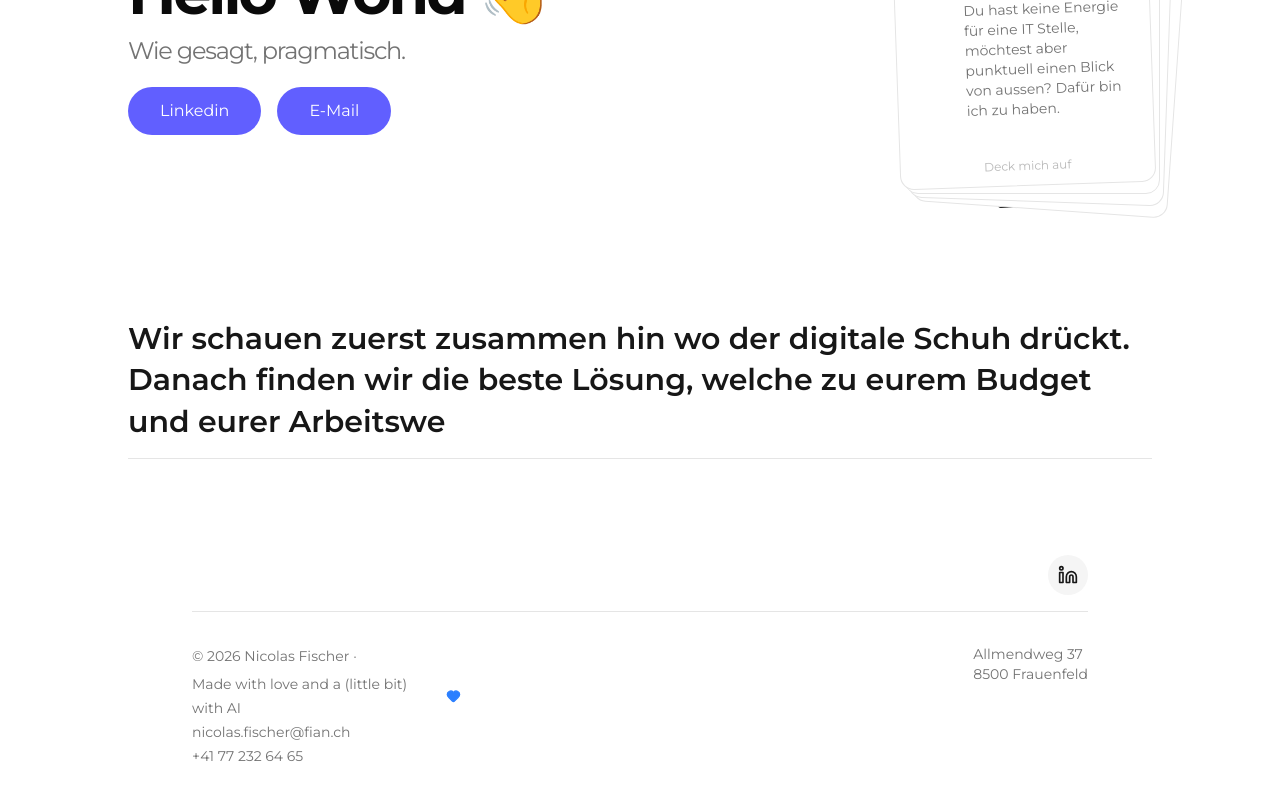
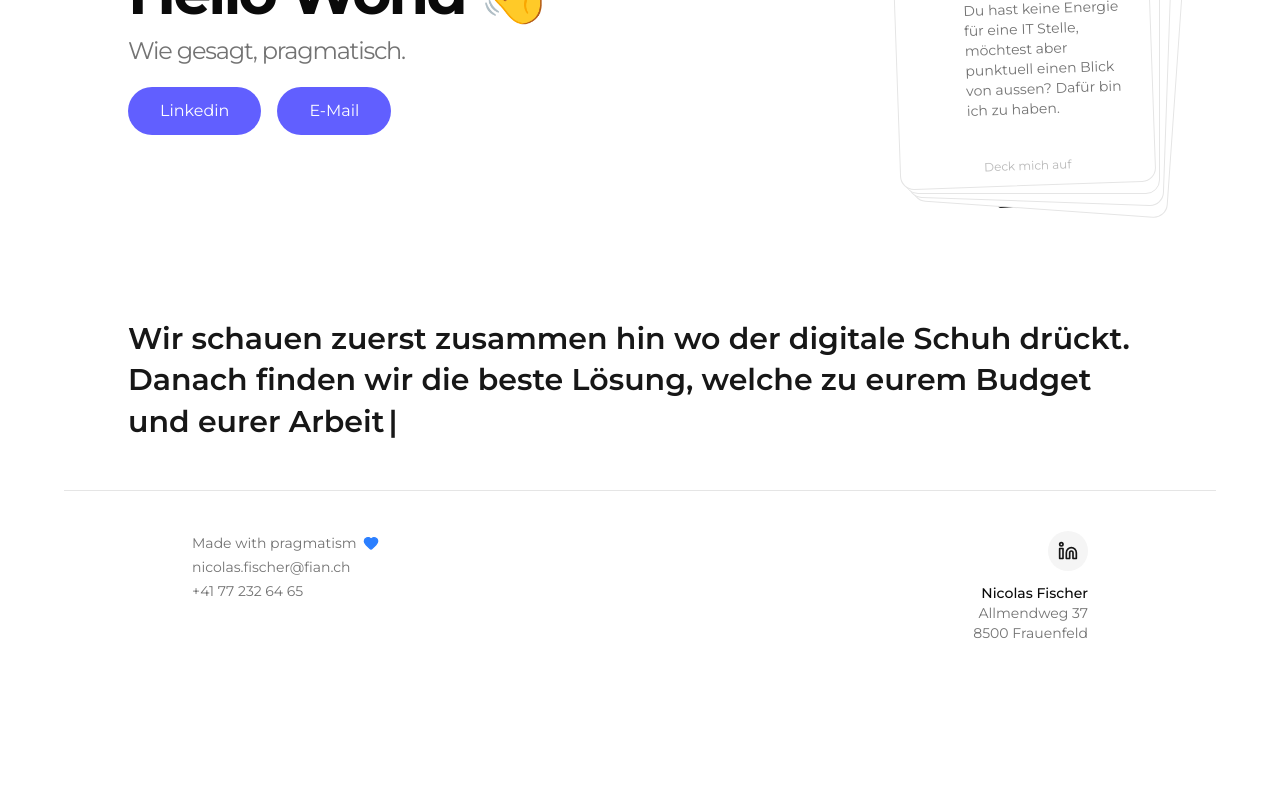
Before and after one commit to mrfischer621/nicolas-landingpage, a Next.js app: page / in a window 1280 px wide. Shown: the part 236-1036 px from the top of the page. After the commit the page ends 967 px from the top, so only its background shows below. Built offline with nearby package versions, Linux system fonts and the light colour scheme.

Commit message:
refactor: footer layout and content cleanup

```diff
--- a/components/ui/footer.tsx
+++ b/components/ui/footer.tsx
@@ -2,17 +2,38 @@ import { Heart } from "lucide-react"
 
 export function Footer() {
   return (
-    <footer className="pb-6 pt-16 lg:pb-8 lg:pt-24 border-t border-border">
-      <div className="px-6 sm:px-10 lg:px-16 max-w-5xl mx-auto">
+    <footer className="w-full border-t border-border mt-8">
+      <div className="w-full max-w-5xl mx-auto px-6 sm:px-10 lg:px-16 py-10">
 
-        {/* Top row: LinkedIn only */}
-        <div className="md:flex md:items-start md:justify-end">
+        {/* Top row: left empty, right: Name + LinkedIn */}
+        <div className="flex justify-between items-start">
+
+          {/* Left: contact + tagline */}
+          <div className="text-sm leading-6 text-muted-foreground">
+            <div className="flex items-center gap-1.5 flex-wrap">
+              <span>Made with pragmatism</span>
+              <Heart className="h-4 w-4 fill-blue-500 text-blue-500 shrink-0" />
+            </div>
+            <div>
+              <a href="mailto:nicolas.fischer@fian.ch" className="hover:text-foreground transition-colors">
+                nicolas.fischer@fian.ch
+              </a>
+            </div>
+            <div>
+              <a href="tel:+41772326465" className="hover:text-foreground transition-colors">
+                +41 77 232 64 65
+              </a>
+            </div>
+          </div>
+
+          {/* Right: Name + Address + LinkedIn */}
+          <div className="flex flex-col items-end gap-3 text-sm text-muted-foreground">
             <a
               href="https://www.linkedin.com/in/nicolas-fischer-756589197"
               target="_blank"
               rel="noopener noreferrer"
               aria-label="LinkedIn"
-            className="inline-flex items-center justify-center h-10 w-10 rounded-full bg-secondary text-secondary-foreground hover:bg-secondary/80 transition-colors mt-6 md:mt-0"
+              className="inline-flex items-center justify-center h-10 w-10 rounded-full bg-secondary text-secondary-foreground hover:bg-secondary/80 transition-colors"
             >
               <svg
                 xmlns="http://www.w3.org/2000/svg"
@@ -30,38 +51,10 @@ export function Footer() {
                 <circle cx="4" cy="4" r="2" />
               </svg>
             </a>
-        </div>
-
-        {/* Divider + bottom */}
-        <div className="border-t mt-6 pt-6 md:mt-4 md:pt-8 lg:grid lg:grid-cols-10">
-
-          {/* Address */}
-          <div className="lg:col-[4/11] lg:flex lg:justify-end mb-6 lg:mb-0">
-            <div className="text-sm text-muted-foreground">
+            <div className="text-right">
+              <p className="font-medium text-foreground">Nicolas Fischer</p>
               <p>Allmendweg 37</p>
               <p>8500 Frauenfeld</p>
-            </div>
-          </div>
-
-          {/* Copyright + contact */}
-          <div className="text-sm leading-6 text-muted-foreground lg:row-[1/3] lg:col-[1/4]">
-            <div className="flex items-center gap-1 flex-wrap">
-              <span>© 2026 Nicolas Fischer</span>
-              <span>·</span>
-              <span className="flex items-center gap-1">
-                Made with love and a (little bit) with AI
-                <Heart className="h-4 w-4 fill-blue-500 text-blue-500" />
-              </span>
-            </div>
-            <div>
-              <a href="mailto:nicolas.fischer@fian.ch" className="hover:text-foreground transition-colors">
-                nicolas.fischer@fian.ch
-              </a>
-            </div>
-            <div>
-              <a href="tel:+41772326465" className="hover:text-foreground transition-colors">
-                +41 77 232 64 65
-              </a>
             </div>
           </div>
 
```
Lines whose indentation alone changed are shown as unchanged.
